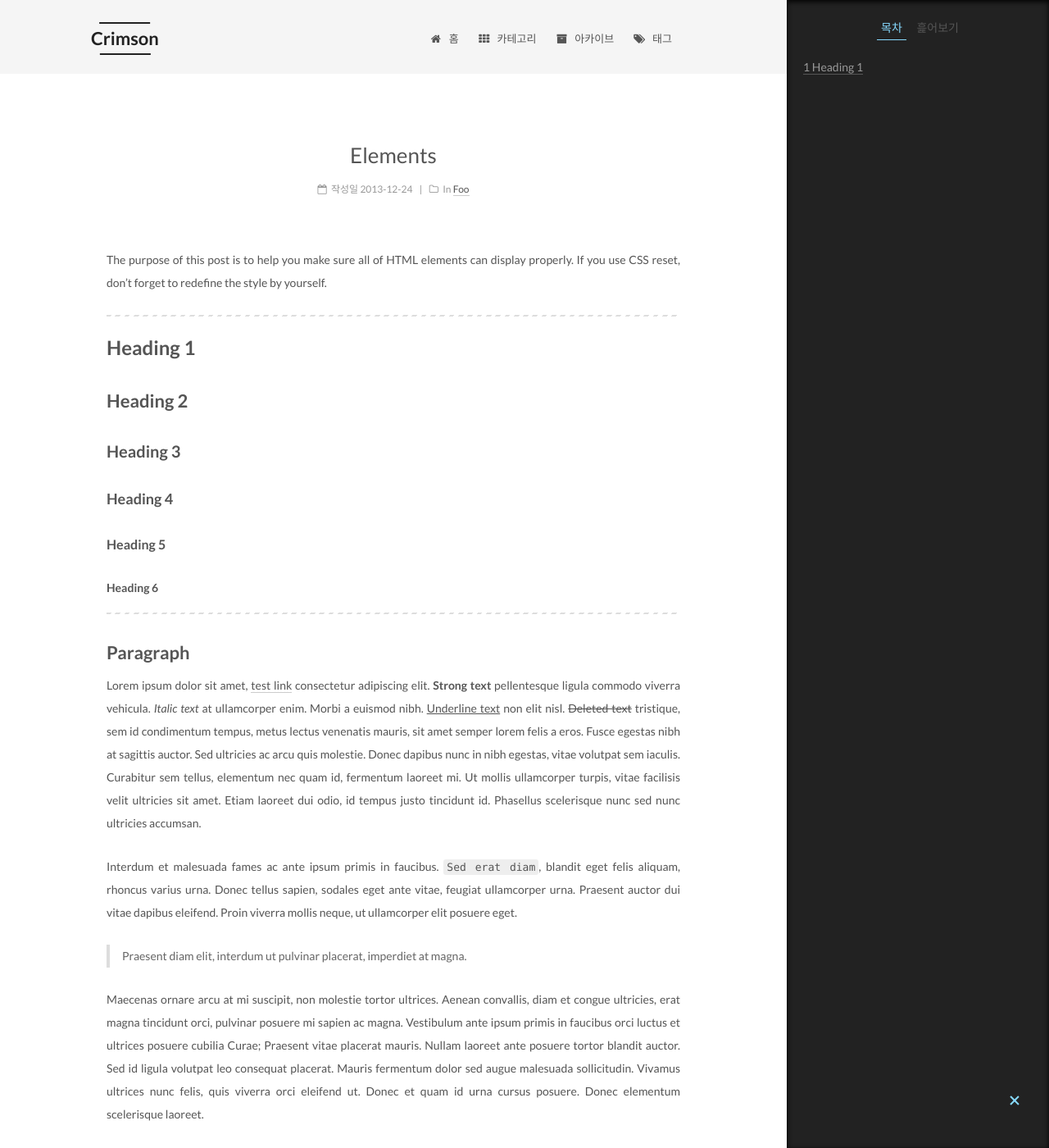
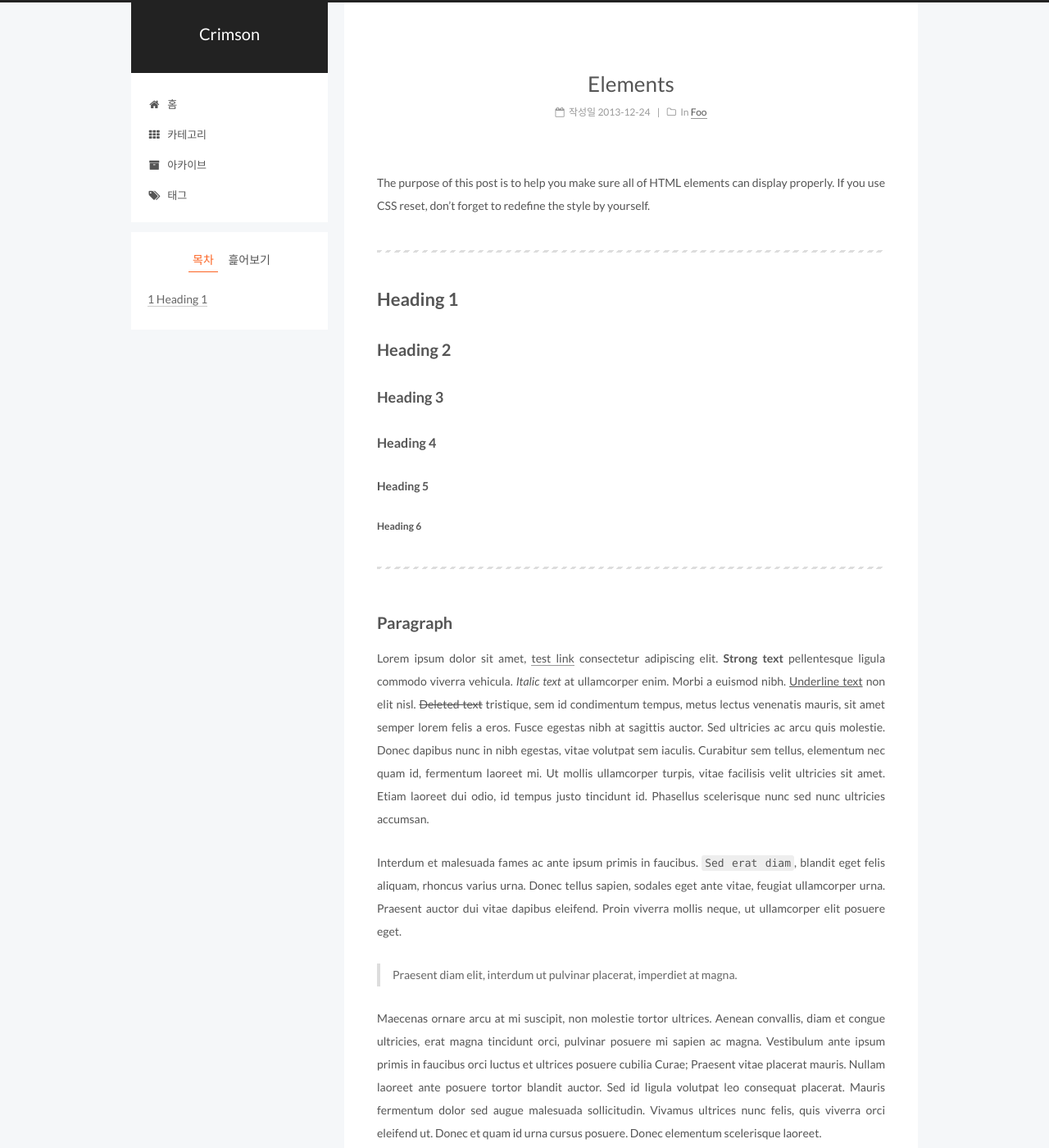
Before and after one commit to CrimsonTheLegoBuilder/CrimsonTheLegoBuilder.github.io, a Jekyll site: the page built from _posts/2013-12-24-elements.md, in a window 1280 px wide and 1400 px high. Shown: the whole window at 82% size. Built offline with Jekyll 4.4.1, drawn with Linux system fonts in a browser that asks for light colours; some web fonts are replaced.

Commit message:
2310291401

```diff
--- a/_config.yml
+++ b/_config.yml
@@ -152,8 +152,8 @@ menu_icons:
 
 # Schemes
 # scheme: Muse
-scheme: Mist
-#scheme: Pisces
+# scheme: Mist
+scheme: Pisces
 
 
 # ---------------------------------------------------------------
@@ -198,7 +198,7 @@ font:
 
   # Font settings for <code> and code blocks.
   codes:
-    external: true
+    # external:
     family: JetBrainMono
     size:
 
--- a/assets/css/main.scss
+++ b/assets/css/main.scss
@@ -58,5 +58,5 @@ $jekyll-config-map : {{ config_map }};
 @font-face {
   font-family: "JetBrainMono";
   src: url('JetBrainMono/JetBrainMono-Medium.woff2') format('woff2');
-  src: url('JetBrainMono/JetBrainMono-Medium-Regular.woff2') format('woff2');
+  // src: url('JetBrainMono/JetBrainMono-Medium-Regular.woff2') format('woff2');
 }
```
